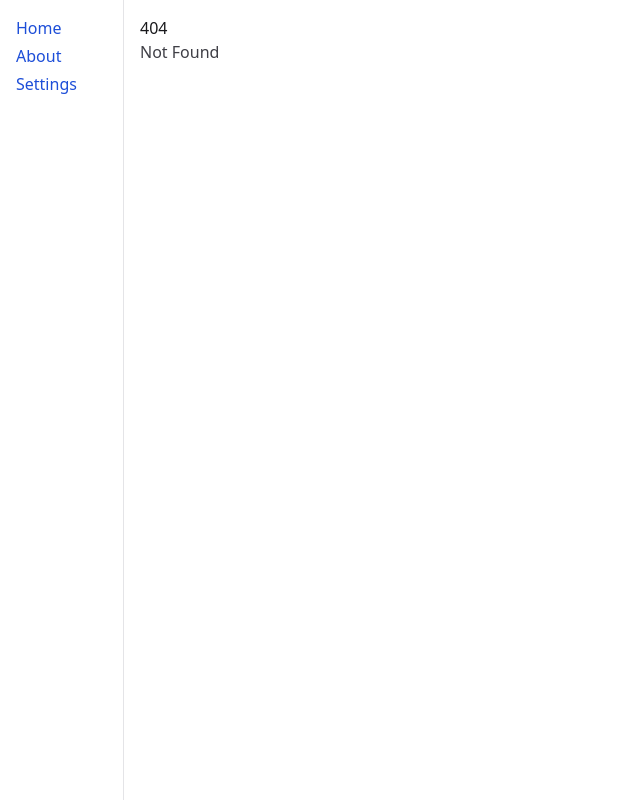
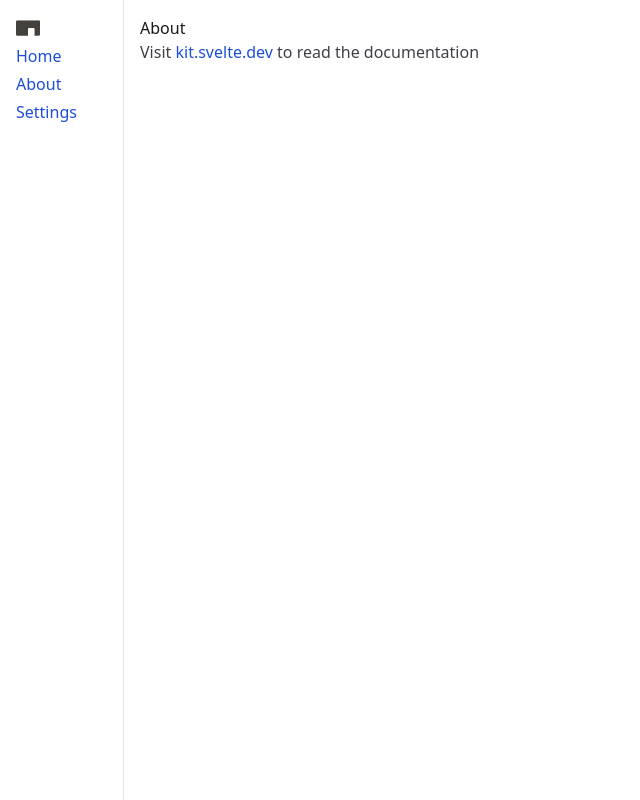
Before and after one commit to daviddkkim/Driver-svelte, a SvelteKit app: page /about in a window 1280 px wide. Before the commit this address had no page. Shown: the whole page, without its empty margins (0-640 px from the left). Built offline with nearby package versions, Linux system fonts and the light colour scheme.

Commit message:
add logo and nested pages

```diff
--- /dev/null
+++ b/src/components/Icons/DriverLogo.svelte
@@ -0,0 +1,18 @@
+<script lang="ts">
+	export let height = 14;
+	export let width = 22;
+	export let mainColor = '#44403C';
+	export let secondaryColor = '#FFFFFF';
+</script>
+
+<svg {width} {height} viewBox="0 0 22 14" fill="none" xmlns="http://www.w3.org/2000/svg">
+	<g clip-path="url(#clip0_101_19)">
+		<rect width="22" height="14" rx="1"  fill={mainColor}  />
+		<rect x="11" y="7" width="6" height="11" rx="1" fill={secondaryColor} />
+	</g>
+	<defs>
+		<clipPath id="clip0_101_19">
+			<rect {width} {height} rx="1" fill={secondaryColor} />
+		</clipPath>
+	</defs>
+</svg>
--- a/src/components/Navigation/Navigation.svelte
+++ b/src/components/Navigation/Navigation.svelte
@@ -1,8 +1,10 @@
 <script lang="ts">
+	import { DriverLogo } from '../.';
 	const navcontainer = `bg-white border-r border-zinc-200 h-screen w-[124px] flex flex-col gap-1 p-4`;
 </script>
 
 <nav class={navcontainer}>
+    <DriverLogo width={24} height={24}  />
 	<a href="/">Home</a>
 	<a href="/about">About</a>
 	<a href="/settings">Settings</a>
--- a/src/components/index.ts
+++ b/src/components/index.ts
@@ -1,5 +1,7 @@
 import { Navigation } from './Navigation';
+import DriverLogo from './Icons/DriverLogo.svelte';
 
 export {
-    Navigation
+    Navigation,
+    DriverLogo
 }
--- /dev/null
+++ b/src/routes/about/+page.svelte
@@ -0,0 +1,4 @@
+<h1>
+    About
+    </h1>
+    <p>Visit <a href="https://kit.svelte.dev">kit.svelte.dev</a> to read the documentation</p>
```
